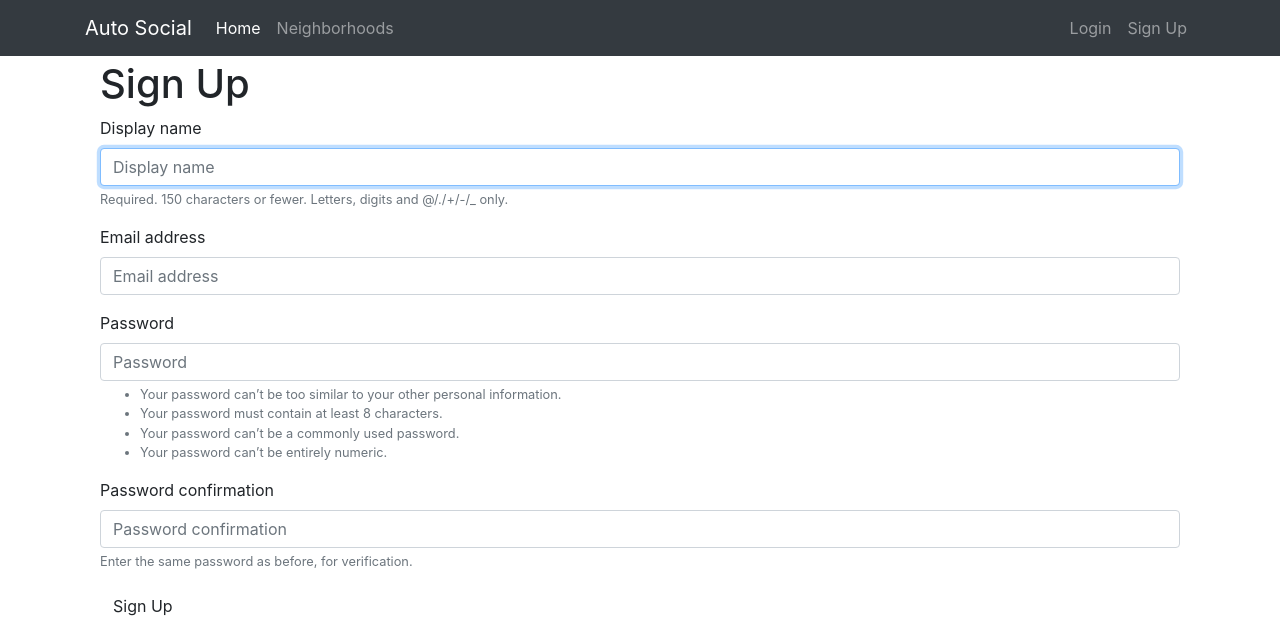
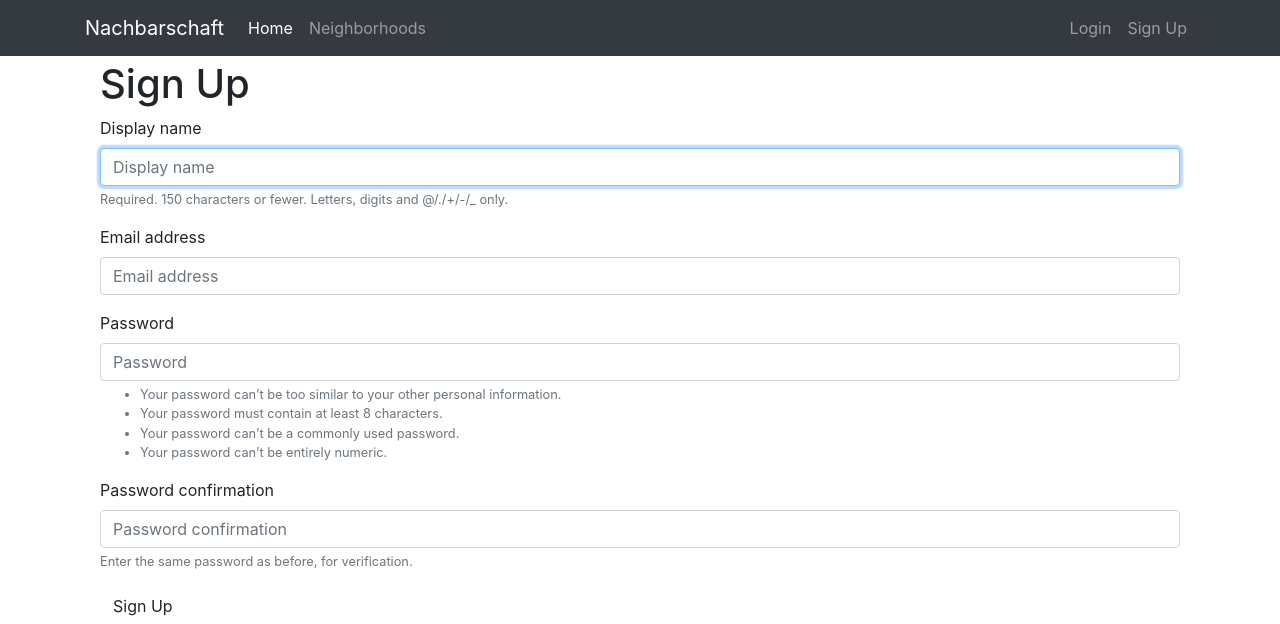
Before and after one commit to c12i/nachbarschaft, a Django app: page /accounts/signup/ in a window 1280 px wide. Shown: the top 624 px of the page. Run offline with Django 3.2, Linux system fonts and the light colour scheme; some libraries are stand-ins or nearby versions.

Commit message:
Change navbar content

```diff
--- a/templates/base.html
+++ b/templates/base.html
@@ -15,7 +15,7 @@
 <body>
   <nav class="mb-1 navbar navbar-expand-lg navbar-dark bg-dark">
     <div class="container">
-      <a class="navbar-brand" href="{%url 'home'%}">Auto Social</a>
+      <a class="navbar-brand" href="{%url 'home'%}">Nachbarschaft</a>
       <button class="navbar-toggler" type="button" data-toggle="collapse" data-target="#navbarSupportedContent-333"
         aria-controls="navbarSupportedContent-333" aria-expanded="false" aria-label="Toggle navigation">
         <span class="navbar-toggler-icon"></span>
@@ -41,7 +41,7 @@
               <a class="dropdown-item" href="#">Profile</a>
               <a class="dropdown-item" href="{%url 'posts:create'%}">Post</a>
               <a class="dropdown-item" href="{%url 'neighborhood:all'%}">Neighborhoods</a>
-              <a class="dropdown-item" href="{%url 'neighborhood:create'%}">Create Neighborhoods</a>
+              <a class="dropdown-item" href="{%url 'neighborhood:create'%}">Create Community</a>
               <div class="dropdown-divider"></div>
               <a class="dropdown-item" href="{%url 'accounts:logout'%}">Logout</a>
             </div>
```
